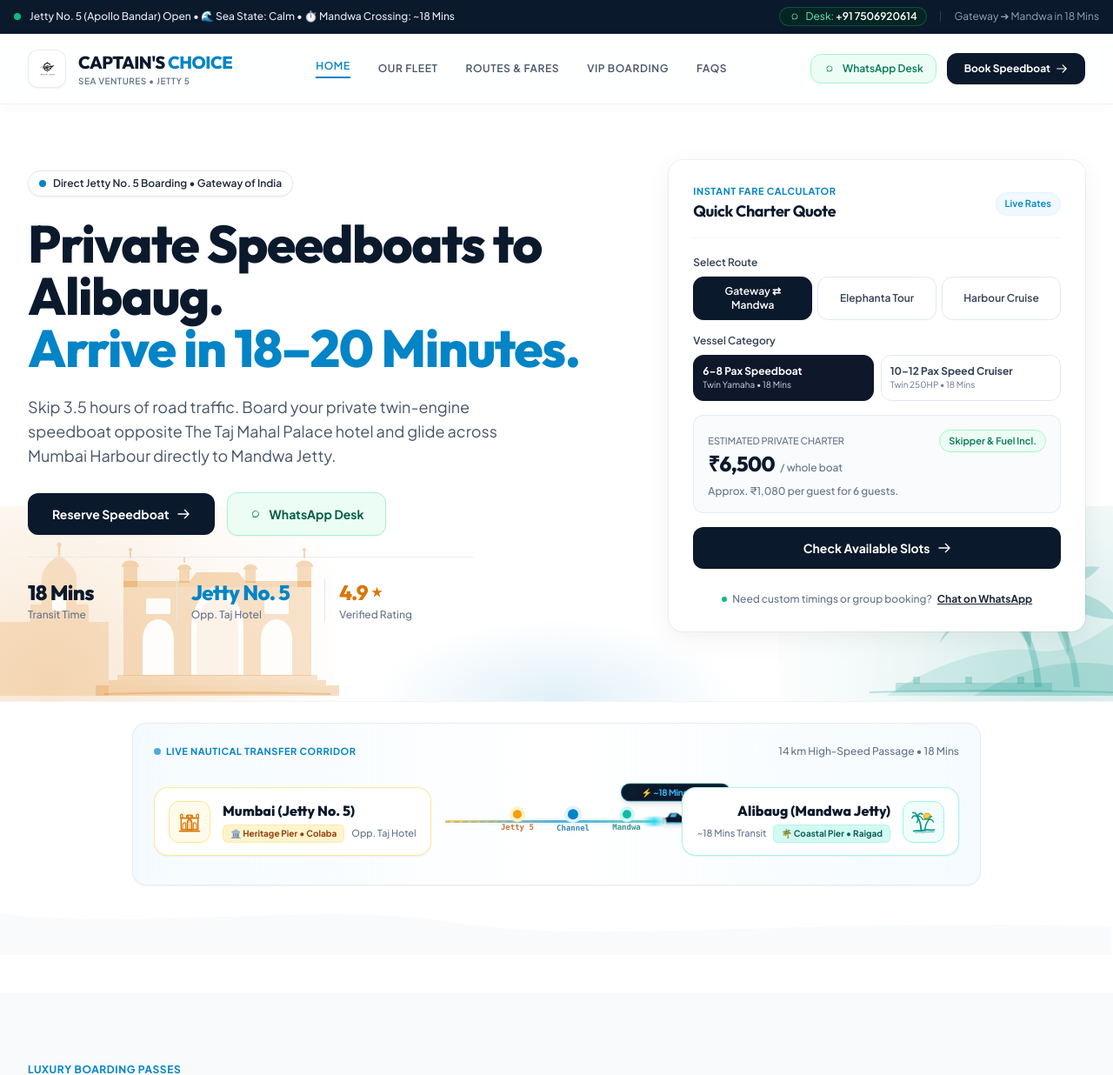
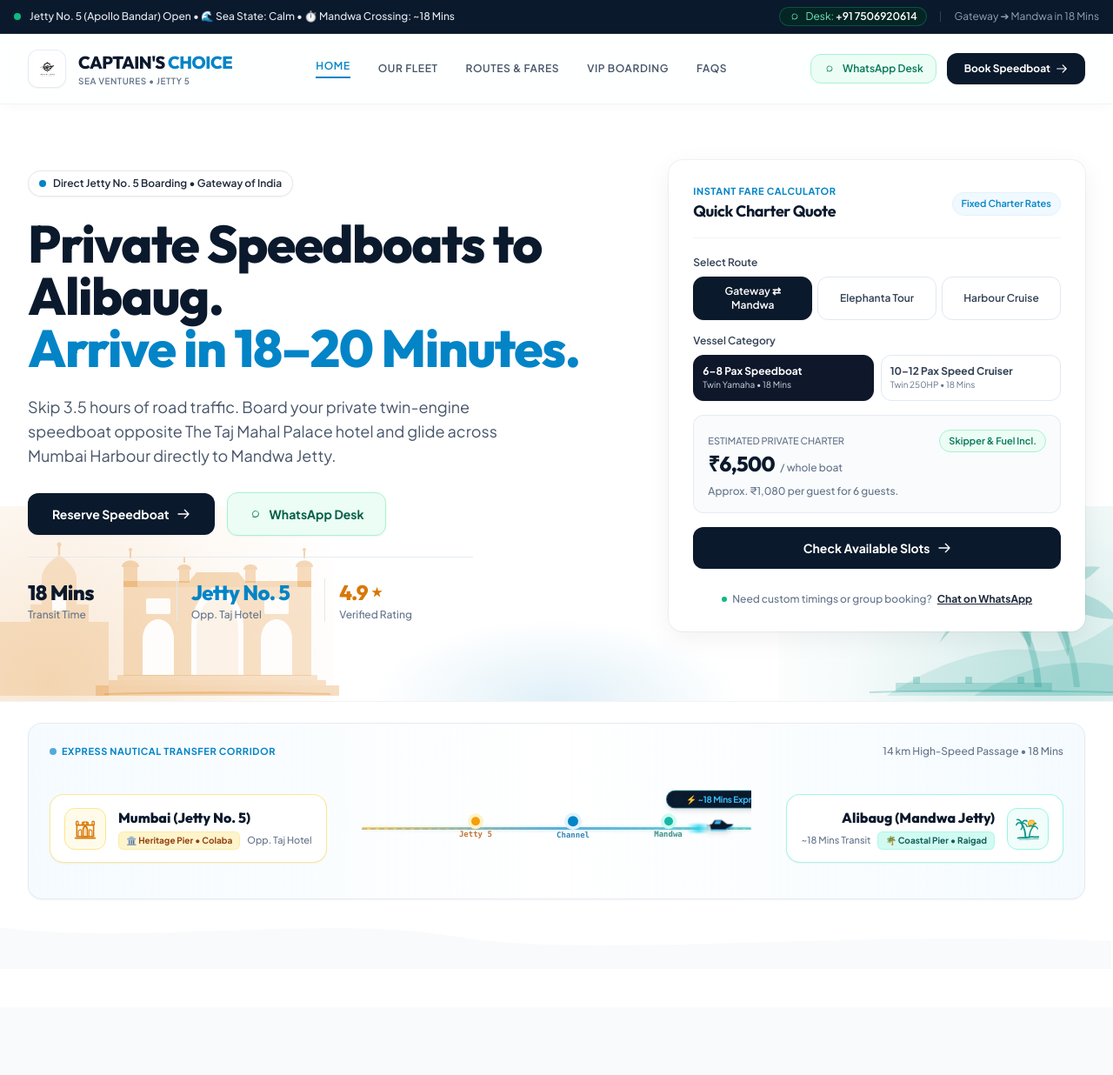
Before and after one commit to VikasGupta2022/Captains-Choice-Sea-Ventures, a FastAPI app: page / in a window 1280 px wide. Shown: the top 1236 px of the page at 87% size. Run offline with FastAPI, Linux system fonts and the light colour scheme; some libraries are stand-ins or nearby versions.

Commit message:
fix(ui): align nautical corridor width with hero container, constrain speedboat glide track, and update labels

```diff
--- a/app/templates/base.html
+++ b/app/templates/base.html
@@ -70,23 +70,23 @@
         /* Speedboat horizontal glide animation along nautical track */
         @keyframes boatGlide {
             0% {
-                left: 3%;
+                left: 8%;
                 transform: translateY(-50%);
             }
             46% {
-                left: calc(100% - 54px);
+                left: 78%;
                 transform: translateY(-50%);
             }
             50% {
-                left: calc(100% - 54px);
+                left: 78%;
                 transform: translateY(-50%);
             }
             96% {
-                left: 3%;
+                left: 8%;
                 transform: translateY(-50%);
             }
             100% {
-                left: 3%;
+                left: 8%;
                 transform: translateY(-50%);
             }
         }
--- a/app/templates/index.html
+++ b/app/templates/index.html
@@ -167,7 +167,7 @@
                             <h2 class="text-lg font-bold font-display text-[#0B192C]">Quick Charter Quote</h2>
                         </div>
                         <span class="px-2.5 py-1 rounded-full text-[11px] font-semibold bg-sky-50 text-[#0284C7] border border-sky-100">
-                            Live Rates
+                            Fixed Charter Rates
                         </span>
                     </div>
 
@@ -250,14 +250,14 @@
 <!-- 2. INTERACTIVE SPEEDBOAT TRANSIT ANIMATION & WAVE DIVIDER -->
 <!-- ======================================================== -->
 <section class="relative bg-white pt-6 pb-12 overflow-hidden" aria-label="Harbour Transit Track">
-    <div class="max-w-5xl mx-auto px-4 sm:px-6">
+    <div class="max-w-7xl mx-auto px-4 sm:px-6 lg:px-8 w-full">
 
         <!-- Transit Track Card -->
         <div class="bg-gradient-to-r from-sky-50/70 via-white to-sky-50/70 rounded-2xl p-4 sm:p-6 border border-slate-200/80 shadow-sm">
             <div class="flex items-center justify-between mb-4 sm:mb-6">
                 <span class="text-[11px] font-bold uppercase tracking-wider text-[#0284C7] flex items-center gap-1.5">
                     <span class="w-2 h-2 rounded-full bg-[#0284C7] animate-pulse"></span>
-                    Live Nautical Transfer Corridor
+                    Express Nautical Transfer Corridor
                 </span>
                 <span class="text-xs text-slate-500 font-medium">14 km High-Speed Passage • 18 Mins</span>
             </div>
@@ -297,7 +297,7 @@
                 </div>
 
                 <!-- Center Connecting Route Line (Warm Amber -> Ocean Cyan -> Tropical Teal Gradient) -->
-                <div class="relative flex-1 w-full md:mx-4 h-24 flex items-center justify-center">
+                <div class="relative flex-1 mx-6 lg:mx-10 h-28 flex items-center justify-center overflow-hidden">
 
                     <!-- Sleek Horizontal Nautical Route Track Line (Gradient from Amber to Cyan to Teal) -->
                     <div class="w-full relative flex items-center">
```
